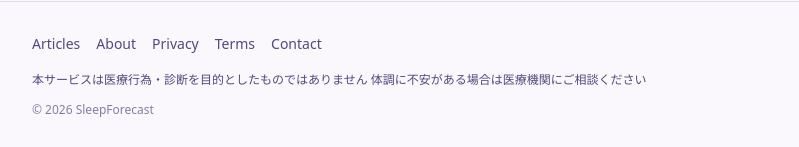
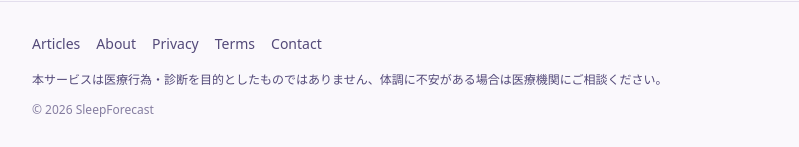
Before and after one commit to zkxymzji2nreuzz-boop/sleep-forecast, a Next.js app: page / in a window 1280 px wide. Shown: the part 1782-1929 px from the top of the page, without its empty margins (240-1039 px from the left). Built offline with nearby package versions, Linux system fonts and the light colour scheme; no server answers.

Commit message:
fix: フッター免責文に読点+句点追加（Rule③）

```diff
--- a/src/components/Footer.tsx
+++ b/src/components/Footer.tsx
@@ -32,8 +32,7 @@ export function Footer() {
         </nav>
 
         <p className="mb-3 text-xs leading-relaxed">
-          本サービスは医療行為・診断を目的としたものではありません
-          体調に不安がある場合は医療機関にご相談ください
+          本サービスは医療行為・診断を目的としたものではありません、体調に不安がある場合は医療機関にご相談ください。
         </p>
 
         <p className="text-xs text-muted-foreground/70">
```
